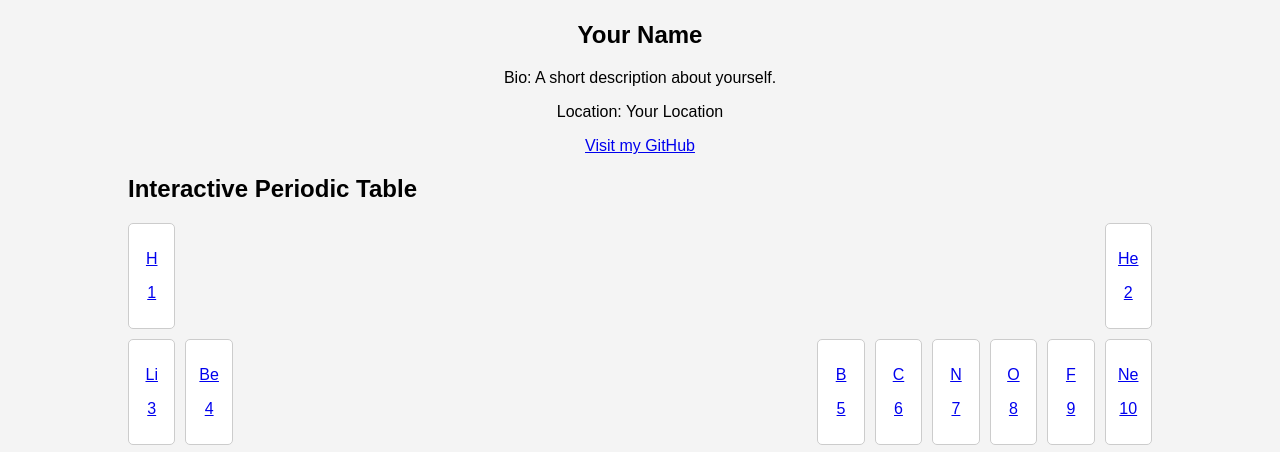
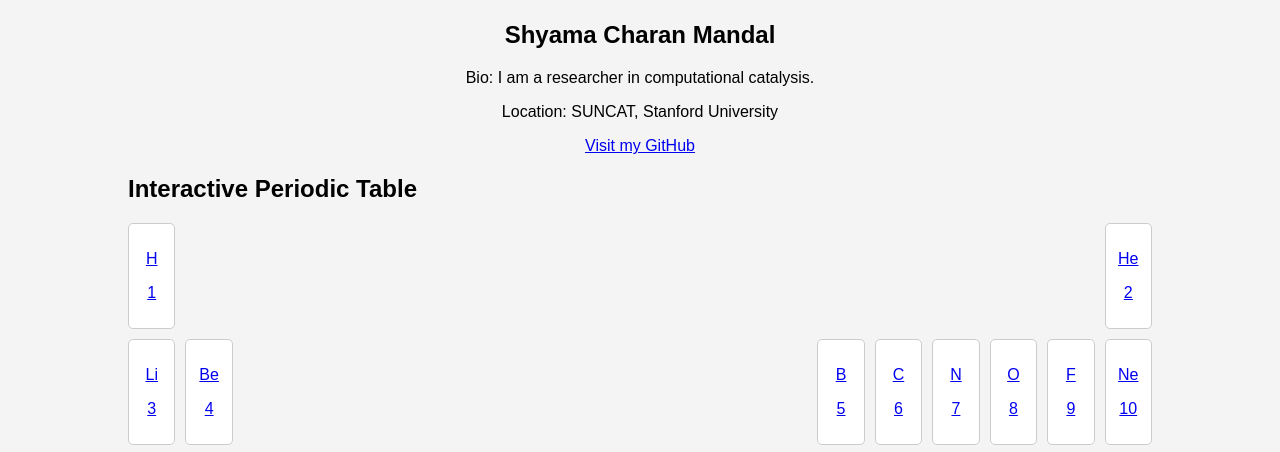
Before and after one commit to shyamamandal/shyamamandal.github.io, a plain HTML site: page index.html in a window 1280 px wide. Shown: the part 321-773 px from the top of the page. Drawn offline with Linux system fonts and the light colour scheme.

Commit message:
Update index.html

```diff
--- a/index.html
+++ b/index.html
@@ -94,10 +94,10 @@
     <div class="container">
         <div class="profile-info">
             <img src="https://avatars.githubusercontent.com/u/583231?v=4" alt="Profile Picture" class="profile-pic" width="150">
-            <h2>Your Name</h2>
-            <p>Bio: A short description about yourself.</p>
-            <p>Location: Your Location</p>
-            <p><a href="https://github.com/yourusername" target="_blank">Visit my GitHub</a></p>
+            <h2>Shyama Charan Mandal</h2>
+            <p>Bio: I am a researcher in computational catalysis.</p>
+            <p>Location: SUNCAT, Stanford University</p>
+            <p><a href="https://github.com/shyamamandal" target="_blank">Visit my GitHub</a></p>
         </div>
 
         <h2>Interactive Periodic Table</h2>
```
